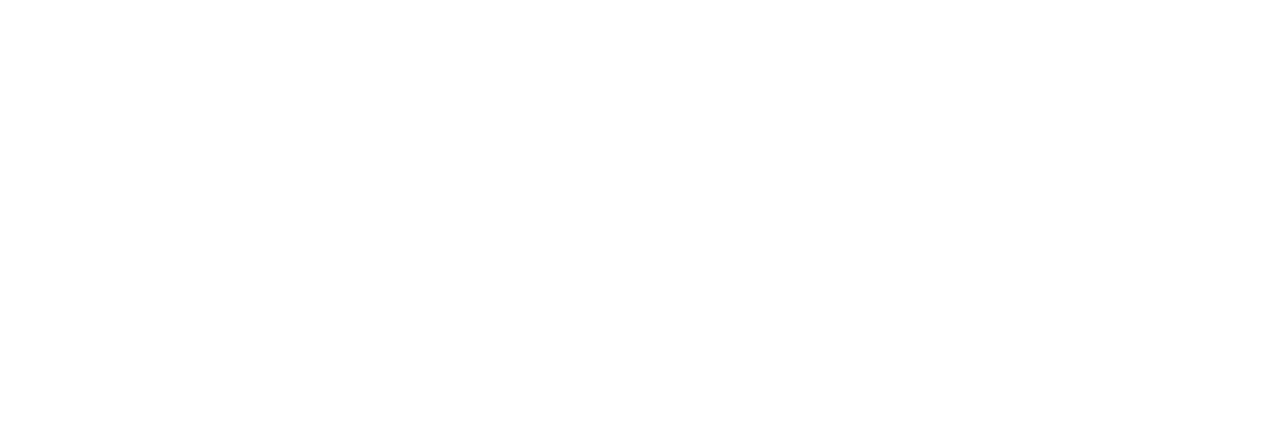
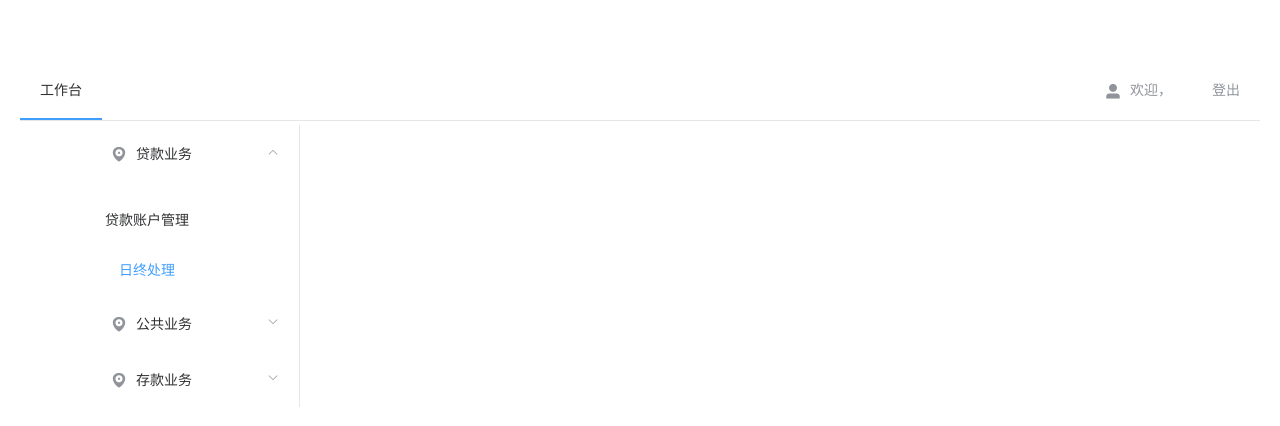
Before and after one commit to iceiceiceYu/Software-Quality-Assurance-and-Testing, a Vue app in the folder frontend/: page /DayEndProcessing in a window 1280 px wide. Shown: the top 426 px of the page. Built offline with nearby package versions, Linux system fonts and the light colour scheme.

Commit message:
add route

```diff
--- /dev/null
+++ b/frontend/src/components/AccountFlow.vue
@@ -0,0 +1,33 @@
+<template>
+  <el-container>
+    <el-header>
+      <v-navbar :activeIndex="'1'"></v-navbar>
+    </el-header>
+    <el-container>
+      <el-aside>
+        <v-side :activeIndex="'2-1'"></v-side>
+      </el-aside>
+      <el-main>
+
+
+      </el-main>
+    </el-container>
+  </el-container>
+</template>
+
+<script>
+  export default {
+    name: "AccountFlow",
+    data() {
+      return {
+
+      };
+    },
+    methods: {
+    }
+  }
+</script>
+
+<style scoped>
+
+</style>
--- /dev/null
+++ b/frontend/src/components/DayEndProcessing.vue
@@ -0,0 +1,33 @@
+<template>
+  <el-container>
+    <el-header>
+      <v-navbar :activeIndex="'1'"></v-navbar>
+    </el-header>
+    <el-container>
+      <el-aside>
+        <v-side :activeIndex="'1-2'"></v-side>
+      </el-aside>
+      <el-main>
+
+
+      </el-main>
+    </el-container>
+  </el-container>
+</template>
+
+<script>
+  export default {
+    name: "DayEndProcessing",
+    data() {
+      return {
+
+      };
+    },
+    methods: {
+    }
+  }
+</script>
+
+<style scoped>
+
+</style>
--- /dev/null
+++ b/frontend/src/components/FinancialProducts.vue
@@ -0,0 +1,33 @@
+<template>
+  <el-container>
+    <el-header>
+      <v-navbar :activeIndex="'1'"></v-navbar>
+    </el-header>
+    <el-container>
+      <el-aside>
+        <v-side :activeIndex="'3-1'"></v-side>
+      </el-aside>
+      <el-main>
+
+
+      </el-main>
+    </el-container>
+  </el-container>
+</template>
+
+<script>
+  export default {
+    name: "FinancialProducts",
+    data() {
+      return {
+
+      };
+    },
+    methods: {
+    }
+  }
+</script>
+
+<style scoped>
+
+</style>
--- /dev/null
+++ b/frontend/src/components/ManageLoanAccount.vue
@@ -0,0 +1,33 @@
+<template>
+  <el-container>
+    <el-header>
+      <v-navbar :activeIndex="'1'"></v-navbar>
+    </el-header>
+    <el-container>
+      <el-aside>
+        <v-side :activeIndex="'1-1'"></v-side>
+      </el-aside>
+      <el-main>
+
+
+      </el-main>
+    </el-container>
+  </el-container>
+</template>
+
+<script>
+  export default {
+    name: "ManageLoanAccount",
+    data() {
+      return {
+
+      };
+    },
+    methods: {
+    }
+  }
+</script>
+
+<style scoped>
+
+</style>
--- a/frontend/src/components/sidebar.vue
+++ b/frontend/src/components/sidebar.vue
@@ -52,18 +52,19 @@
       },methods:{
           handleSelect(key, keyPath) {
               switch (key) {
-                case '1':
-                  this.$router.replace({path: '/doctor/checkPatients'})
+                case '1-1':
+                  this.$router.replace({path: '/ManageLoanAccount'})
                   break;
-                case '2':
-                  this.$router.replace({path: '/doctor/checkStaff'})
+                case '1-2':
+                  this.$router.replace({path: '/DayEndProcessing'})
                   break;
-                case '3':
-                  this.$router.replace({path: '/doctor/newReport'})
+                case '2-1':
+                  this.$router.replace({path: '/AccountFlow'})
                   break;
-                case '4':
-                  this.$router.replace({path: '/doctor/news'})
+                case '3-1':
+                  this.$router.replace({path: '/FinancialProducts'})
                   break;
+
               }
           },
 
--- a/frontend/src/router/index.js
+++ b/frontend/src/router/index.js
@@ -2,6 +2,10 @@
 import Router from 'vue-router'
 import Login from '@/components/Login'
 import Dashboard from '@/components/Dashboard'
+import AccountFlow from '@/components/AccountFlow'
+import DayEndProcessing from '@/components/DayEndProcessing'
+import FinancialProducts from '@/components/FinancialProducts'
+import ManageLoanAccount from '@/components/ManageLoanAccount'
 
 Vue.use(Router)
 
@@ -22,6 +26,28 @@
       path: '/dashboard',
       name: 'Dashboard',
       component: Dashboard
-    }
+    },
+    {
+      path:'/AccountFlow',
+      name:'AccountFlow',
+      component:AccountFlow
+    },
+    {
+      path:'/DayEndProcessing',
+      name:'DayEndProcessing',
+      component:DayEndProcessing
+    },
+    {
+      path:'/FinancialProducts',
+      name:'FinancialProducts',
+      component:FinancialProducts
+    },
+    {
+      path:'/ManageLoanAccount',
+      name:'ManageLoanAccount',
+      component:ManageLoanAccount
+    },
+
+
   ]
 })
```
